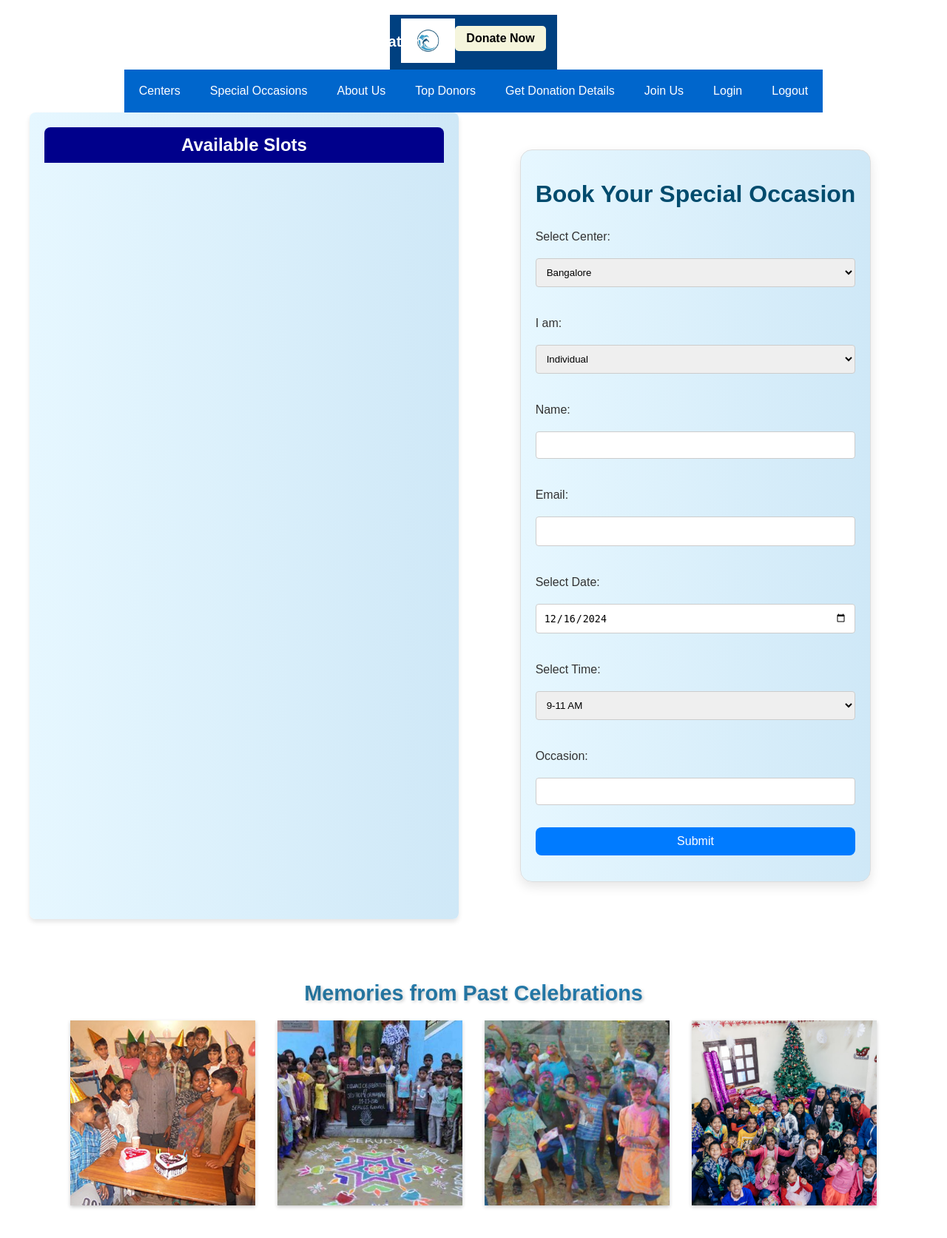
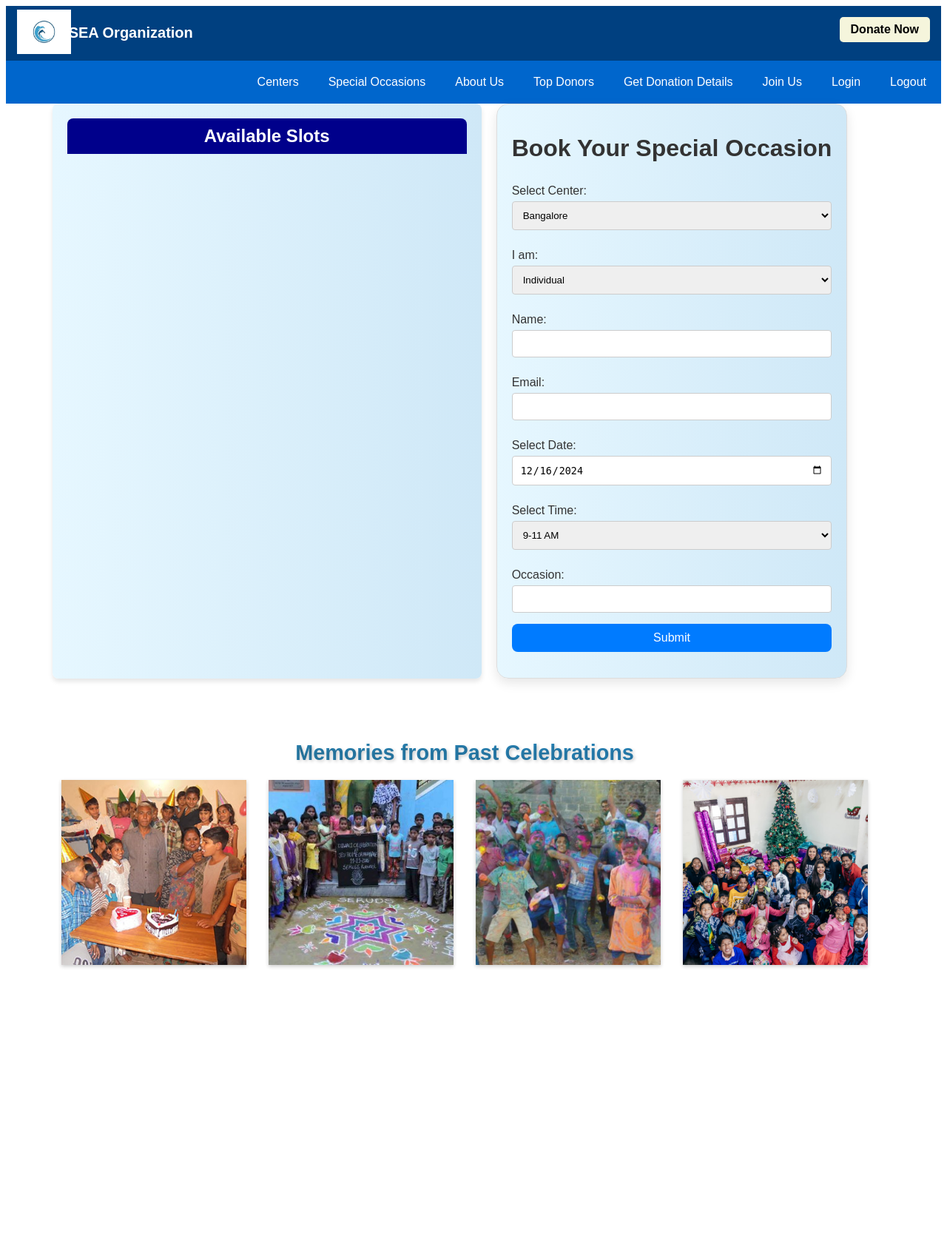
Before and after one commit to PurpleRadish42/full-stack---donation, a Flask app: template templates/special.html in a window 1280 px wide. Shown: the whole page at 74% size. After the commit the page ends 1308 px from the top, so only its background shows below. Run offline with Flask 3, Linux system fonts and the light colour scheme; the template is opened without the code that fills it, so the values that code supplies are empty; some libraries are stand-ins or nearby versions.

Commit message:
special occ

```diff
--- a/templates/get-details.html
+++ b/templates/get-details.html
@@ -212,6 +212,7 @@ header h1 {
             margin-top: 20px;
             font-size: 0.9rem;
             bottom: 0;
+            position: fixed;
             width: 100%;
             }
     </style>
--- a/templates/special.html
+++ b/templates/special.html
@@ -9,11 +9,11 @@
             font-family: 'Poppins', sans-serif;
             background: white;
             color: #333;
-            margin: 0;
-            padding: 20px;
-            display: flex;
-            flex-direction: column; /* Stack the main content and memories vertically */
-            align-items: center;
+           /* margin: 0;
+           /* padding: 20px;
+            /*display: flex;
+           /* flex-direction: column; /* Stack the main content and memories vertically */
+            /*align-items: center;*/
         }
         .header {
             display: flex;
@@ -140,48 +140,6 @@
         /* Style dropdown button on hover */
         .dropdown:hover .dropbtn {
             background-color: #004080;
-        }
-
-        .container {
-            max-width: 500px;
-            margin: 50px auto;
-            padding: 20px;
-            background: white;
-            border-radius: 10px;
-            box-shadow: 0 4px 8px rgba(0, 0, 0, 0.2);
-        }
-        h1 {
-            text-align: center;
-            margin-bottom: 20px;
-            color: #004b6d;
-        }
-        form {
-            display: flex;
-            flex-direction: column;
-            gap: 15px;
-        }
-        input[type="email"] {
-            padding: 10px;
-            font-size: 1rem;
-            border: 2px solid #ddd;
-            border-radius: 5px;
-        }
-        .button-container {
-            display: flex;
-            justify-content: space-between;
-        }
-        button {
-            padding: 10px 20px;
-            font-size: 1rem;
-            border: none;
-            border-radius: 5px;
-            color: white;
-            background: #004b6d;
-            cursor: pointer;
-            transition: background 0.3s;
-        }
-        button:hover {
-            background: #0069a0;
         }
 
         .main-content {
@@ -375,7 +333,8 @@
 
 
 </head>
-<body> <div class="header">
+<body>
+    <div class="header">
         <div class="logo">
             <a href="/">
                 <img src="static/images/sea logo.jpg" alt="SEA Logo">
@@ -399,13 +358,14 @@
             </div>
         </div>
         <a href="/special">Special Occasions</a>
-    <a href="#about-us">About Us</a>
+        <a href="aboutus">About Us</a>
         <a href="/halloffame">Top Donors</a>
         <a href="/get-details">Get Donation Details</a>
         <a href="/volunteer">Join Us</a>
         <a href="/login">Login</a>
         <a href="/logout">Logout</a>
     </div>
+
     <div class="main-content">
         <div class="slots-container">
             <h2>Available Slots</h2>
```
Also changed, not shown: templates/index.html (+5 -48 lines). Lines whose indentation alone changed are shown as unchanged.
